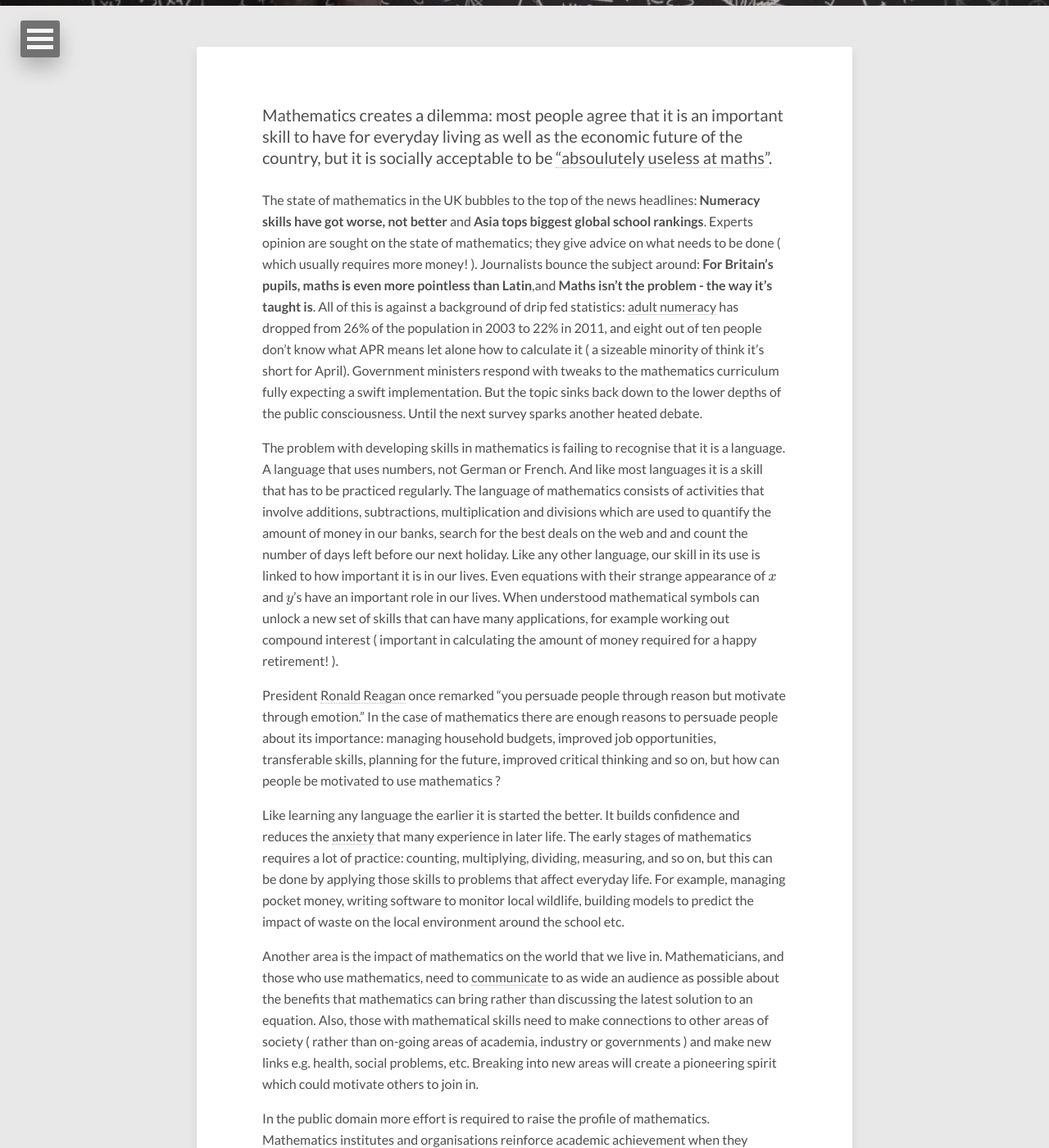
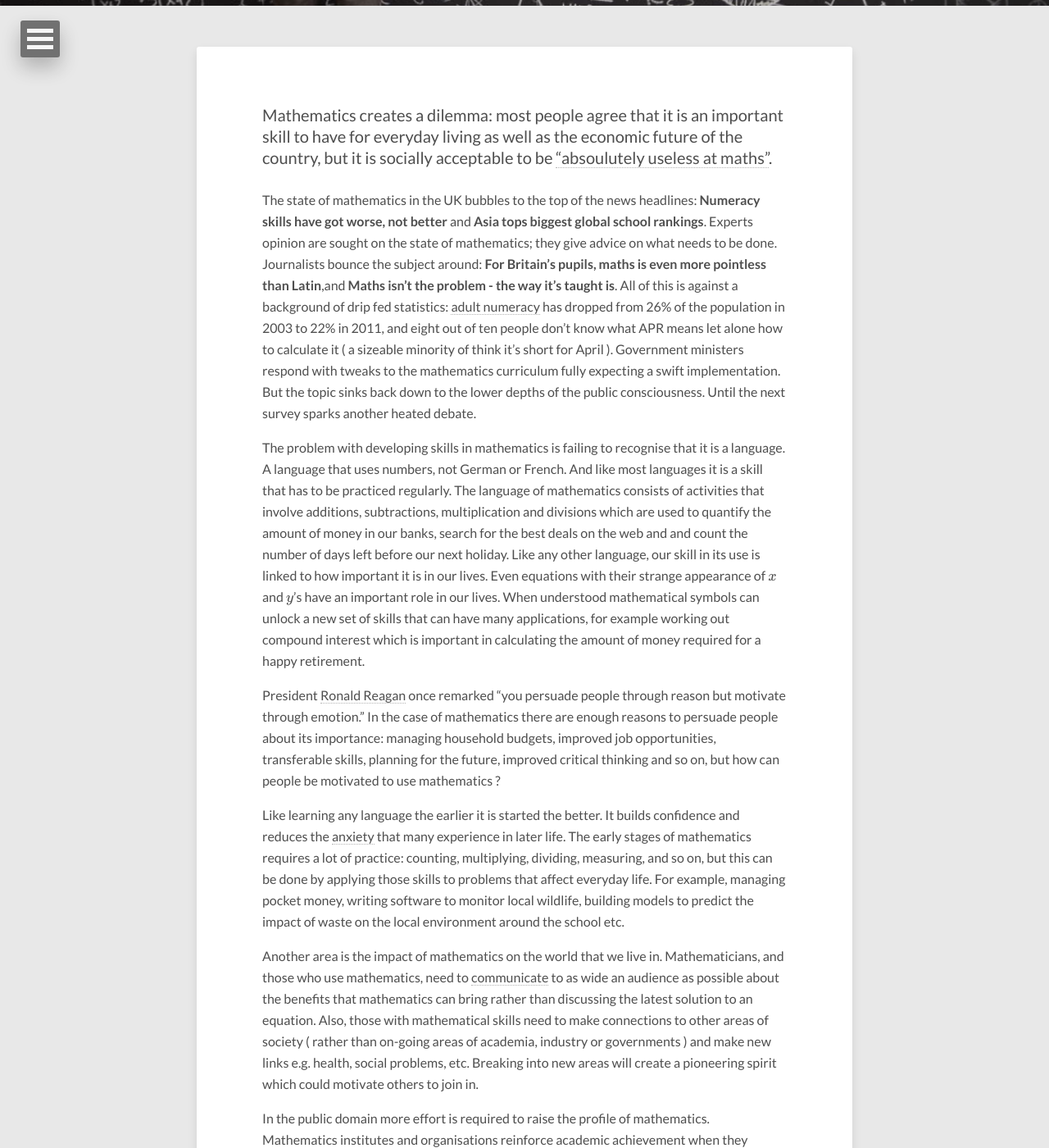
Before and after one commit to dtinblack/dtinblack.github.io, a Jekyll site: the page built from _posts/2018-03-26-future-of-mathematics.md, in a window 1280 px wide and 1400 px high, scrolled down 393 px. Shown: the whole window at 82% size. Built offline with Jekyll 4.4.1, drawn with Linux system fonts in a browser that asks for light colours; nearby versions of some CDN libraries; formulas are drawn with MathJax 3; some of the changed text lies outside the part shown.

Commit message:
latest post

```diff
--- a/_posts/2018-03-26-future-of-mathematics.md
+++ b/_posts/2018-03-26-future-of-mathematics.md
@@ -16,11 +16,11 @@
 The state of mathematics in the UK bubbles to the top of the news headlines:
 <b>[Numeracy skills have got worse, not better](http://www.nationalnumeracy.org.uk/what-issue)</b> and
 <b>[Asia tops biggest global school rankings](http://www.bbc.co.uk/news/business-32608772)</b>.
-Experts opinion are sought on the state of mathematics; they give advice on what needs to be done ( which usually requires more money! ). Journalists bounce the subject around:
-<b>[For Britain's pupils, maths is even more pointless than Latin](http://www.theguardian.com/commentisfree/2014/feb/18/maths-more-pointless-than-latin-british-pupils-china)</b>,and <b>[Maths isn’t the problem - the way it’s taught is](http://www.theguardian.com/commentisfree/2016/mar/11/maths-isnt-problem-curriculum-lacking-imagination)</b>. All of this is against a background of drip fed statistics: [adult numeracy](https://www.nationalnumeracy.org.uk/what-issue) has dropped from 26% of the population in 2003 to 22% in 2011, and eight out of ten people don't know what APR means let alone how to calculate it ( a sizeable minority of think it's short for April). Government ministers respond with tweaks to the mathematics curriculum fully expecting a swift implementation. But the topic sinks back down to the lower depths of the public consciousness. Until the next survey sparks another heated debate.
+Experts opinion are sought on the state of mathematics; they give advice on what needs to be done. Journalists bounce the subject around:
+<b>[For Britain's pupils, maths is even more pointless than Latin](http://www.theguardian.com/commentisfree/2014/feb/18/maths-more-pointless-than-latin-british-pupils-china)</b>,and <b>[Maths isn’t the problem - the way it’s taught is](http://www.theguardian.com/commentisfree/2016/mar/11/maths-isnt-problem-curriculum-lacking-imagination)</b>. All of this is against a background of drip fed statistics: [adult numeracy](https://www.nationalnumeracy.org.uk/what-issue) has dropped from 26% of the population in 2003 to 22% in 2011, and eight out of ten people don't know what APR means let alone how to calculate it ( a sizeable minority of think it's short for April ). Government ministers respond with tweaks to the mathematics curriculum fully expecting a swift implementation. But the topic sinks back down to the lower depths of the public consciousness. Until the next survey sparks another heated debate.
 
 The problem with developing skills in mathematics is failing to recognise that it is a
-language.  A language that uses numbers, not German or French. And like most languages it is a skill that has to be practiced regularly. The language of mathematics consists of activities that involve additions, subtractions, multiplication and divisions which are used to quantify the amount of money in our banks, search for the best deals on the web and and count the number of days left before our next holiday. Like any other language, our skill in its use is linked to how important it is in our lives. Even equations with their strange appearance of $$x$$ and $$y$$'s have an important role in our lives. When understood mathematical symbols can unlock a new set of skills that can have many applications, for example working out compound interest ( important in calculating the amount of money required for a happy retirement! ).
+language.  A language that uses numbers, not German or French. And like most languages it is a skill that has to be practiced regularly. The language of mathematics consists of activities that involve additions, subtractions, multiplication and divisions which are used to quantify the amount of money in our banks, search for the best deals on the web and and count the number of days left before our next holiday. Like any other language, our skill in its use is linked to how important it is in our lives. Even equations with their strange appearance of $$x$$ and $$y$$'s have an important role in our lives. When understood mathematical symbols can unlock a new set of skills that can have many applications, for example working out compound interest which is important in calculating the amount of money required for a happy retirement.
 
  President [Ronald Reagan](http://www.talkativeman.com/make-connections-with-people-like-reagan/) once remarked "you persuade people through reason but motivate through emotion." In the case of mathematics there are enough reasons to persuade people about its importance: managing household budgets, improved job opportunities, transferable skills, planning for the future, improved critical thinking and so on, but how can people be motivated to use mathematics ?
 
@@ -31,4 +31,4 @@
 In the public domain more effort is required to raise the profile of mathematics. Mathematics institutes and organisations reinforce academic achievement when they should be analysing the level of mathematics skill in the population - why don't they walk around supermarkets and ask shoppers about using mathematics rather holding another survey amongst themselves? And where is the popular face of mathematics? Where is mathematics Brian Cox? If there was a popularity vote between Brian Cox and [Marcus du Sautoy](https://en.wikipedia.org/wiki/Marcus_du_Sautoy) ( the closest equivalent to Brian Cox ) then I feel the Professor Cox would win by a mile! Those involved in mathematics should ask why that would be and then take what can be learned and apply to promoting mathematics.
 
 Therefore the challenge ( and plea ) to mathematics teachers, authors, experts,
-governments and industry is to develop an understanding of the emotional aspects of mathematics and then tap into it to motivate its greater use, rather than wasting time and money on another survey!  Maybe the next time a celebrity proudly claims that they are 'rubbish at maths' then the web will crash with the volume of clicks as people unfollow or unfriend them !
+governments and industry is to develop an understanding of the emotional aspects of mathematics and then tap into it to motivate its greater use, rather than wasting time and money on another survey.  Maybe the next time a celebrity proudly claims that they are 'rubbish at maths' then the web will crash with the volume of clicks as people unfollow or unfriend them !
```
